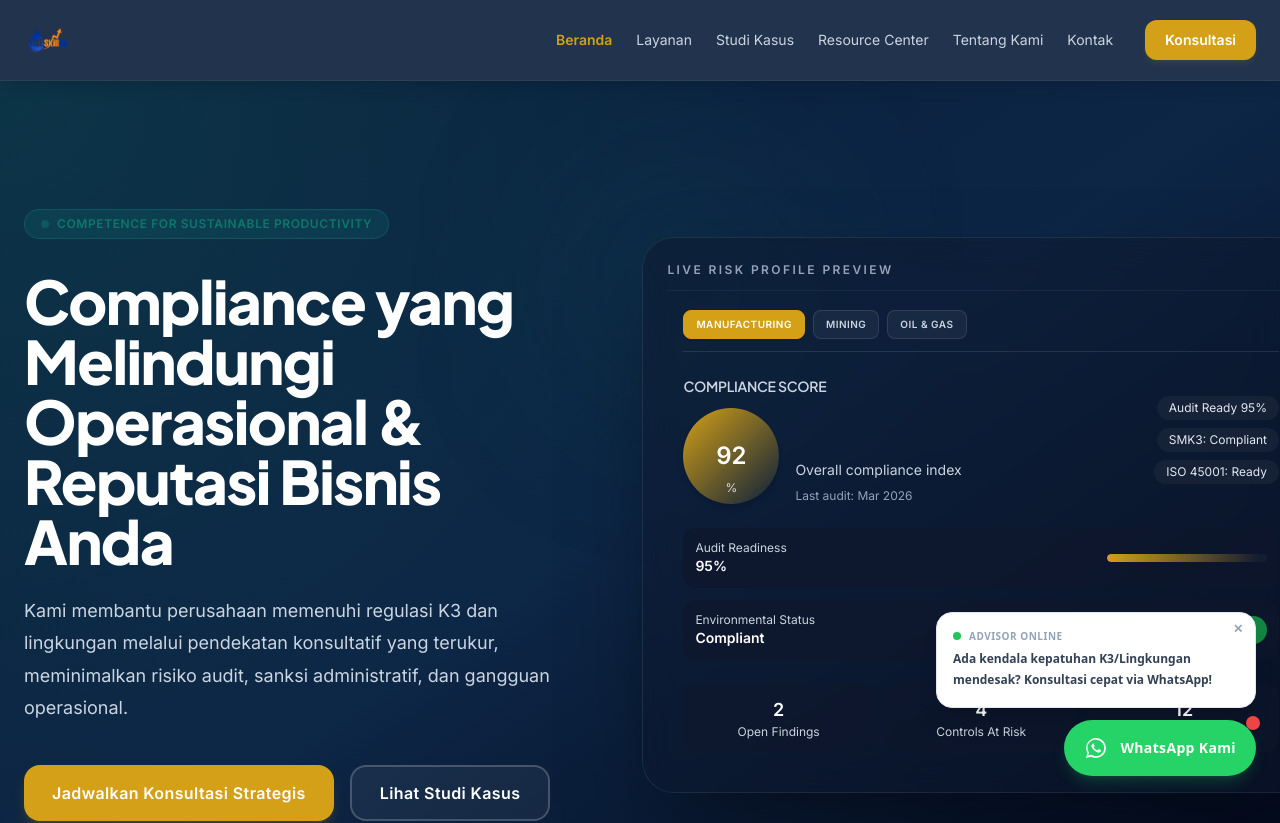
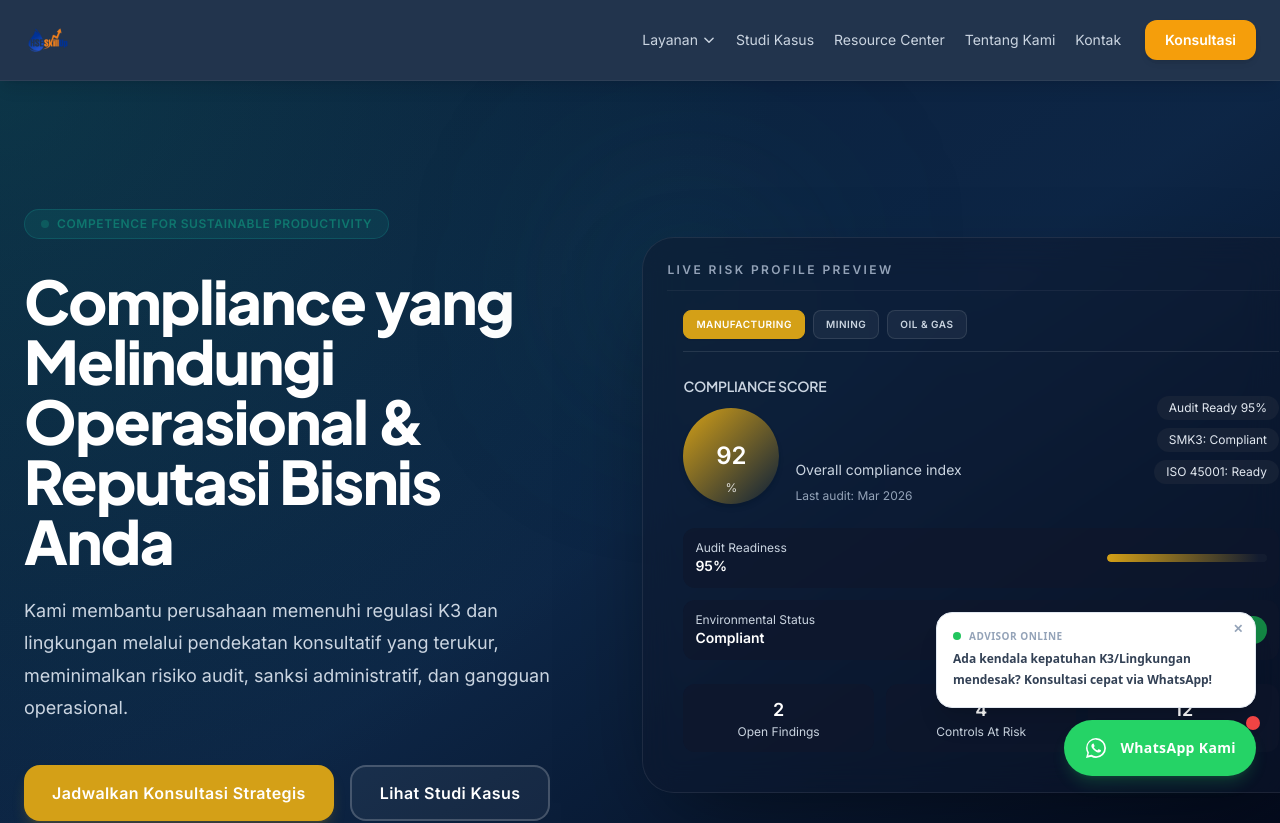
Before and after one commit to Fajar-HSE/Website-training-jogja, a Next.js app: page / in a window 1280 px wide. Shown: the top 823 px of the page. Built offline with nearby package versions, Linux system fonts and the light colour scheme.

Commit message:
perubahan Graphql ke Rest API

```diff
--- a/components/Footer.tsx
+++ b/components/Footer.tsx
@@ -1,32 +1,116 @@
+/**
+ * components/Footer.tsx
+ */
+
 import Link from 'next/link'
 import Image from 'next/image'
 
+const footerLinks = {
+  layanan: [
+    { label: 'Pelatihan K3',  href: '/pelatihan' },
+    { label: 'Solusi Bisnis', href: '/solusi' },
+    { label: 'Semua Layanan', href: '/layanan' },
+    { label: 'Studi Kasus',   href: '/studi-kasus' },
+  ],
+  info: [
+    { label: 'Resource Center', href: '/resource-center' },
+    { label: 'Tentang Kami',    href: '/tentang-kami' },
+    { label: 'Kontak',          href: '/kontak' },
+    { label: 'Konsultasi',      href: '/konsultasi' },
+  ],
+}
+
 export default function Footer() {
   return (
-    <footer className="bg-slate-950 text-slate-400 py-12 border-t border-white/5">
-      <div className="mx-auto max-w-7xl px-6 flex flex-col md:flex-row justify-between items-center gap-6 text-xs text-slate-500">
-        {/* Logo */}
-        <Link href="/" className="flex items-center">
-          <Image
-            src="/images/logo.png"
-            alt="HSE SkillUp"
-            width={100}
-            height={34}
-            className="object-contain h-8 w-auto brightness-0 invert opacity-70 hover:opacity-100 transition-opacity"
-          />
-        </Link>
+    <footer className="bg-[#0B1F3A] text-slate-400 border-t border-white/5">
+      <div className="mx-auto max-w-7xl px-6 py-16">
+        <div className="grid gap-12 md:grid-cols-[2fr_1fr_1fr]">
+          {/* Brand */}
+          <div>
+            <Link href="/" className="inline-flex items-center mb-5">
+              <Image
+                src="/images/logo.png"
+                alt="Training Jogja"
+                width={120}
+                height={40}
+                className="object-contain h-10 w-auto brightness-0 invert opacity-80 hover:opacity-100 transition-opacity"
+              />
+            </Link>
+            <p className="text-sm text-slate-400 leading-relaxed max-w-xs">
+              Mitra konsultasi K3 dan lingkungan terpercaya untuk perusahaan industri di Indonesia. Bersertifikat Kemnaker RI &amp; ISO.
+            </p>
+            <div className="mt-6 flex items-center gap-3">
+              <a
+                href="https://wa.me/6285328883511"
+                target="_blank"
+                rel="noopener noreferrer"
+                className="flex h-9 w-9 items-center justify-center rounded-xl bg-[#25D366]/10 text-[#25D366] hover:bg-[#25D366]/20 transition-colors text-sm"
+                aria-label="WhatsApp"
+              >
+                💬
+              </a>
+              <a
+                href="mailto:info@training-jogja.com"
+                className="flex h-9 w-9 items-center justify-center rounded-xl bg-white/5 text-slate-400 hover:bg-white/10 hover:text-white transition-colors text-sm"
+                aria-label="Email"
+              >
+                ✉️
+              </a>
+            </div>
+          </div>
 
-        {/* Copyright */}
-        <div className="text-center text-slate-500">
-          © {new Date().getFullYear()} HSE SkillUp. Semua hak dilindungi.
+          {/* Layanan links */}
+          <div>
+            <p className="text-xs font-bold uppercase tracking-widest text-slate-500 mb-4">
+              Layanan
+            </p>
+            <ul className="space-y-2.5">
+              {footerLinks.layanan.map((l) => (
+                <li key={l.href}>
+                  <Link
+                    href={l.href}
+                    className="text-sm text-slate-400 hover:text-white transition-colors"
+                  >
+                    {l.label}
+                  </Link>
+                </li>
+              ))}
+            </ul>
+          </div>
+
+          {/* Info links */}
+          <div>
+            <p className="text-xs font-bold uppercase tracking-widest text-slate-500 mb-4">
+              Informasi
+            </p>
+            <ul className="space-y-2.5">
+              {footerLinks.info.map((l) => (
+                <li key={l.href}>
+                  <Link
+                    href={l.href}
+                    className="text-sm text-slate-400 hover:text-white transition-colors"
+                  >
+                    {l.label}
+                  </Link>
+                </li>
+              ))}
+            </ul>
+          </div>
         </div>
 
-        {/* Nav Links */}
-        <div className="flex gap-6">
-          <Link href="/" className="hover:text-slate-300 transition-colors">Beranda</Link>
-          <Link href="/layanan" className="hover:text-slate-300 transition-colors">Layanan</Link>
-          <Link href="/resource-center" className="hover:text-slate-300 transition-colors">Resource</Link>
-          <Link href="/kontak" className="hover:text-slate-300 transition-colors">Kontak</Link>
+        {/* Bottom bar */}
+        <div className="mt-12 pt-8 border-t border-white/5 flex flex-col md:flex-row items-center justify-between gap-4 text-xs text-slate-500">
+          <span>© {new Date().getFullYear()} Training Jogja. Semua hak dilindungi.</span>
+          <div className="flex items-center gap-4">
+            <span className="flex items-center gap-1.5 rounded-full border border-white/10 px-3 py-1">
+              <span className="h-1.5 w-1.5 rounded-full bg-green-500 animate-pulse" />
+              Lisensi Kemnaker RI
+            </span>
+            <span className="flex items-center gap-1.5 rounded-full border border-white/10 px-3 py-1">
+              <span className="h-1.5 w-1.5 rounded-full bg-blue-400" />
+              ISO Certified
+            </span>
+          </div>
         </div>
       </div>
     </footer>
--- a/components/Header.tsx
+++ b/components/Header.tsx
@@ -1,82 +1,158 @@
+/**
+ * components/Header.tsx
+ * Navigasi utama dengan dropdown "Layanan" untuk Pelatihan, Solusi, dan Layanan.
+ */
+
 import Link from 'next/link'
 import { useRouter } from 'next/router'
-import { useState, useEffect } from 'react'
+import { useState, useEffect, useRef } from 'react'
 import Image from 'next/image'
 
 const navItems = [
-  { label: 'Beranda', href: '/' },
-  { label: 'Layanan', href: '/layanan' },
-  { label: 'Studi Kasus', href: '/studi-kasus' },
+  { label: 'Beranda',         href: '/' },
+  { label: 'Studi Kasus',     href: '/studi-kasus' },
   { label: 'Resource Center', href: '/resource-center' },
-  { label: 'Tentang Kami', href: '/tentang-kami' },
-  { label: 'Kontak', href: '/kontak' }
+  { label: 'Tentang Kami',    href: '/tentang-kami' },
+  { label: 'Kontak',          href: '/kontak' },
+]
+
+const layananDropdown = [
+  { label: 'Pelatihan K3',    href: '/pelatihan',  icon: '🎓', desc: 'Program bersertifikat Kemnaker RI & ISO' },
+  { label: 'Solusi Bisnis',   href: '/solusi',     icon: '🛡️', desc: 'SMK3, ISO 14001, ISO 45001, ESG' },
+  { label: 'Semua Layanan',   href: '/layanan',    icon: '🎯', desc: 'Compliance advisory & audit' },
 ]
 
 export default function Header() {
   const router = useRouter()
-  const [menuOpen, setMenuOpen] = useState(false)
-  const [isScrolled, setIsScrolled] = useState(false)
+  const [menuOpen, setMenuOpen]       = useState(false)
+  const [dropdownOpen, setDropdownOpen] = useState(false)
+  const [isScrolled, setIsScrolled]   = useState(false)
+  const dropdownRef = useRef<HTMLDivElement>(null)
 
   useEffect(() => {
-    const handleScroll = () => {
-      if (window.scrollY > 20) {
-        setIsScrolled(true)
-      } else {
-        setIsScrolled(false)
-      }
-    }
+    const handleScroll = () => setIsScrolled(window.scrollY > 20)
     window.addEventListener('scroll', handleScroll)
     return () => window.removeEventListener('scroll', handleScroll)
   }, [])
 
+  // Tutup dropdown saat klik di luar
+  useEffect(() => {
+    function handleClickOutside(e: MouseEvent) {
+      if (dropdownRef.current && !dropdownRef.current.contains(e.target as Node)) {
+        setDropdownOpen(false)
+      }
+    }
+    document.addEventListener('mousedown', handleClickOutside)
+    return () => document.removeEventListener('mousedown', handleClickOutside)
+  }, [])
+
+  // Tutup dropdown saat navigasi
+  useEffect(() => {
+    setDropdownOpen(false)
+    setMenuOpen(false)
+  }, [router.pathname])
+
   const isActive = (href: string) => {
-    if (href === '/') {
-      return router.pathname === '/'
-    }
+    if (href === '/') return router.pathname === '/'
     return router.pathname.startsWith(href)
   }
 
+  const isLayananActive = ['/pelatihan', '/solusi', '/layanan'].some((p) =>
+    router.pathname.startsWith(p)
+  )
+
   return (
-    <header className={`sticky top-0 z-50 border-b transition-all duration-300 ${
-      isScrolled
-        ? 'bg-[#0B1F3A]/95 border-teal-500/15 shadow-xl shadow-slate-950/15 backdrop-blur-md'
-        : 'bg-primary-900/90 border-white/5 shadow-lg shadow-slate-950/10 backdrop-blur-xl'
-    }`}>
+    <header
+      className={`sticky top-0 z-50 border-b transition-all duration-300 ${
+        isScrolled
+          ? 'bg-[#0B1F3A]/95 border-[#2F6B3B]/20 shadow-xl shadow-slate-950/15 backdrop-blur-md'
+          : 'bg-[#0B1F3A]/90 border-white/5 shadow-lg shadow-slate-950/10 backdrop-blur-xl'
+      }`}
+    >
       <div className="mx-auto flex max-w-7xl items-center justify-between px-6 py-4">
-        <Link href="/" className="flex items-center">
+        {/* Logo */}
+        <Link href="/" className="flex items-center flex-shrink-0">
           <Image
             src="/images/logo.png"
-            alt="HSE SkillUp"
+            alt="Training Jogja"
             width={140}
             height={48}
             className="object-contain h-12 w-auto"
             priority
           />
         </Link>
+
         {/* Desktop Navigation */}
-        <div className="hidden items-center gap-8 md:flex">
-          <nav aria-label="Primary navigation" className="flex items-center gap-6">
-            {navItems.map((item) => (
+        <div className="hidden items-center gap-6 md:flex">
+          <nav aria-label="Primary navigation" className="flex items-center gap-5">
+
+            {/* Dropdown: Layanan */}
+            <div ref={dropdownRef} className="relative">
+              <button
+                onClick={() => setDropdownOpen((o) => !o)}
+                className={`flex items-center gap-1 text-sm font-medium transition-colors duration-150 focus:outline-none focus-visible:ring-2 focus-visible:ring-[#F59E0B] ${
+                  isLayananActive ? 'text-[#F59E0B] font-semibold' : 'text-slate-300 hover:text-white'
+                }`}
+                aria-expanded={dropdownOpen}
+                aria-haspopup="true"
+              >
+                Layanan
+                <svg
+                  className={`h-3.5 w-3.5 transition-transform duration-200 ${dropdownOpen ? 'rotate-180' : ''}`}
+                  viewBox="0 0 24 24"
+                  fill="none"
+                  stroke="currentColor"
+                  strokeWidth={2.5}
+                >
+                  <path strokeLinecap="round" strokeLinejoin="round" d="M19 9l-7 7-7-7" />
+                </svg>
+              </button>
+
+              {/* Dropdown panel */}
+              {dropdownOpen && (
+                <div className="absolute left-1/2 -translate-x-1/2 mt-3 w-64 rounded-2xl border border-white/10 bg-[#0D2646] shadow-2xl shadow-slate-950/40 overflow-hidden animate-fadeInDown">
+                  {layananDropdown.map((item) => (
+                    <Link
+                      key={item.href}
+                      href={item.href}
+                      className={`flex items-start gap-3 px-4 py-3.5 hover:bg-white/5 transition-colors ${
+                        isActive(item.href) ? 'bg-white/10' : ''
+                      }`}
+                    >
+                      <span className="text-xl mt-0.5 flex-shrink-0">{item.icon}</span>
+                      <div>
+                        <p className={`text-sm font-semibold leading-tight ${isActive(item.href) ? 'text-[#F59E0B]' : 'text-white'}`}>
+                          {item.label}
+                        </p>
+                        <p className="text-xs text-slate-400 mt-0.5 leading-snug">{item.desc}</p>
+                      </div>
+                    </Link>
+                  ))}
+                </div>
+              )}
+            </div>
+
+            {/* Regular nav items */}
+            {navItems.slice(1).map((item) => (
               <Link
                 key={item.href}
                 href={item.href}
-                className={`text-sm font-medium transition-colors duration-150 focus:outline-none focus-visible:ring-2 focus-visible:ring-accent-500 ${
+                className={`text-sm font-medium transition-colors duration-150 focus:outline-none focus-visible:ring-2 focus-visible:ring-[#F59E0B] ${
                   isActive(item.href)
-                    ? 'text-accent-500 font-semibold'
+                    ? 'text-[#F59E0B] font-semibold'
                     : 'text-slate-300 hover:text-white'
                 }`}
                 aria-current={isActive(item.href) ? 'page' : undefined}
-                title={`Navigate to ${item.label}`}
               >
                 {item.label}
               </Link>
             ))}
           </nav>
 
-          {/* Header CTA */}
+          {/* CTA */}
           <Link
             href="/konsultasi"
-            className="inline-flex items-center justify-center rounded-xl bg-accent-500 px-5 py-2.5 text-sm font-bold text-white shadow-md shadow-accent-500/10 transition-all hover:bg-accent-600 hover:shadow-lg hover:shadow-accent-500/20 active:scale-95"
+            className="inline-flex items-center justify-center rounded-xl bg-[#F59E0B] px-5 py-2.5 text-sm font-bold text-white shadow-md transition-all hover:bg-[#e08e0a] hover:shadow-lg active:scale-95"
           >
             Konsultasi
           </Link>
@@ -92,11 +168,11 @@ export default function Header() {
         >
           <span className="sr-only">Toggle navigation menu</span>
           {menuOpen ? (
-            <svg width="20" height="20" viewBox="0 0 20 20" fill="none" xmlns="http://www.w3.org/2000/svg">
+            <svg width="20" height="20" viewBox="0 0 20 20" fill="none">
               <path d="M4 4L16 16M16 4L4 16" stroke="currentColor" strokeWidth="2" strokeLinecap="round" />
             </svg>
           ) : (
-            <svg width="20" height="20" viewBox="0 0 20 20" fill="none" xmlns="http://www.w3.org/2000/svg">
+            <svg width="20" height="20" viewBox="0 0 20 20" fill="none">
               <path d="M3 6H17M3 10H17M3 14H17" stroke="currentColor" strokeWidth="2" strokeLinecap="round" />
             </svg>
           )}
@@ -106,16 +182,46 @@ export default function Header() {
       {/* Mobile Menu */}
       <div
         id="mobile-menu"
-        className={`md:hidden ${menuOpen ? 'block animate-fadeInDown' : 'hidden'} border-t border-white/5 bg-primary-900 px-6 py-4`}
+        className={`md:hidden ${menuOpen ? 'block animate-fadeInDown' : 'hidden'} border-t border-white/5 bg-[#0B1F3A] px-6 py-4`}
       >
-        <nav className="space-y-2">
-          {navItems.map((item) => (
+        <nav className="space-y-1">
+          <Link
+            href="/"
+            className={`block rounded-xl px-4 py-2.5 text-sm font-medium transition-colors ${
+              router.pathname === '/' ? 'bg-white/10 text-[#F59E0B] font-semibold' : 'text-slate-300 hover:bg-white/5 hover:text-white'
+            }`}
+            onClick={() => setMenuOpen(false)}
+          >
+            Beranda
+          </Link>
+
+          {/* Layanan group */}
+          <div className="rounded-xl border border-white/10 overflow-hidden">
+            <p className="px-4 py-2 text-[10px] font-bold uppercase tracking-widest text-slate-500">
+              Layanan
+            </p>
+            {layananDropdown.map((item) => (
+              <Link
+                key={item.href}
+                href={item.href}
+                className={`flex items-center gap-2 px-4 py-2.5 text-sm font-medium transition-colors ${
+                  isActive(item.href) ? 'bg-white/10 text-[#F59E0B]' : 'text-slate-300 hover:bg-white/5 hover:text-white'
+                }`}
+                onClick={() => setMenuOpen(false)}
+              >
+                <span>{item.icon}</span>
+                <span>{item.label}</span>
+              </Link>
+            ))}
+          </div>
+
+          {navItems.slice(1).map((item) => (
             <Link
               key={item.href}
               href={item.href}
-              className={`block rounded-xl px-4 py-2.5 text-base font-medium transition-colors ${
+              className={`block rounded-xl px-4 py-2.5 text-sm font-medium transition-colors ${
                 isActive(item.href)
-                  ? 'bg-white/10 text-accent-500 font-semibold'
+                  ? 'bg-white/10 text-[#F59E0B] font-semibold'
                   : 'text-slate-300 hover:bg-white/5 hover:text-white'
               }`}
               onClick={() => setMenuOpen(false)}
@@ -124,10 +230,11 @@ export default function Header() {
               {item.label}
             </Link>
           ))}
+
           <div className="pt-4 border-t border-white/5">
             <Link
               href="/konsultasi"
-              className="flex w-full items-center justify-center rounded-xl bg-accent-500 py-3 text-center text-base font-bold text-white shadow-md shadow-accent-500/10"
+              className="flex w-full items-center justify-center rounded-xl bg-[#F59E0B] py-3 text-center text-sm font-bold text-white shadow-md"
               onClick={() => setMenuOpen(false)}
             >
               Jadwalkan Konsultasi
```
